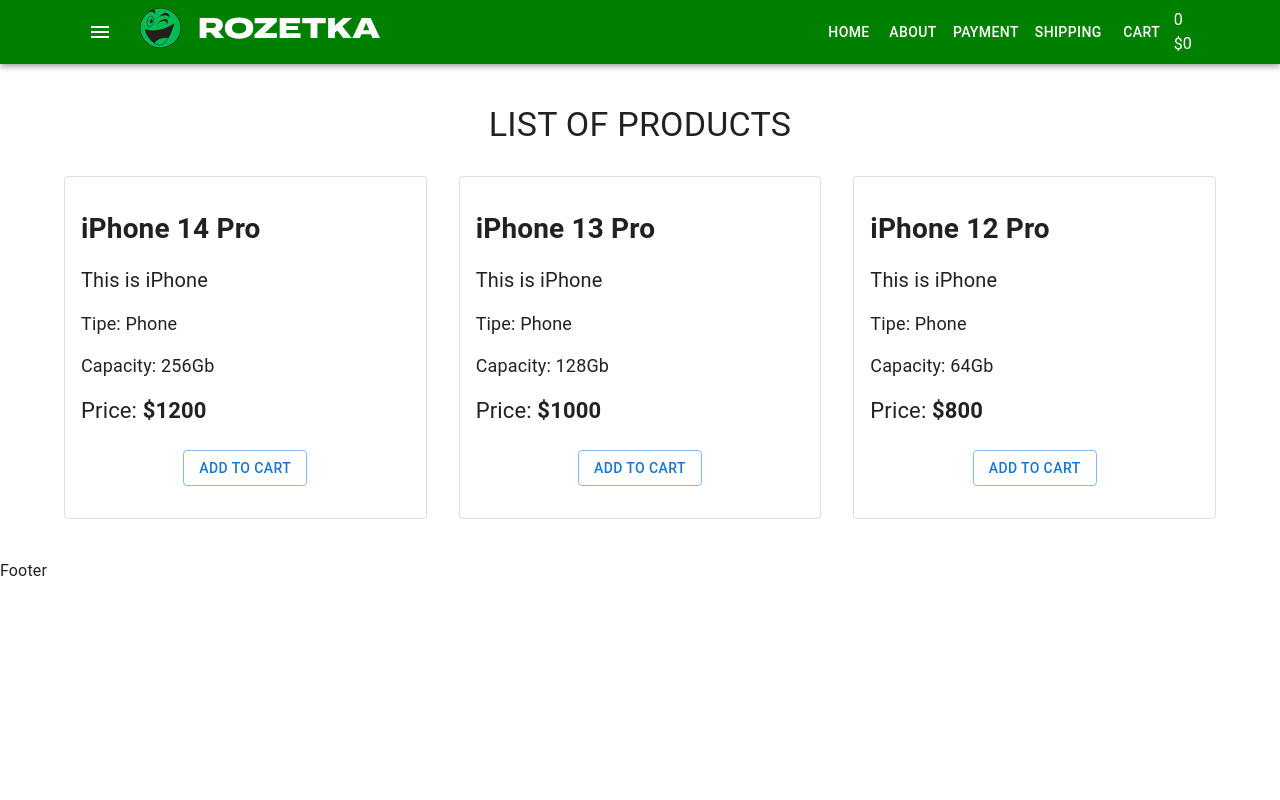
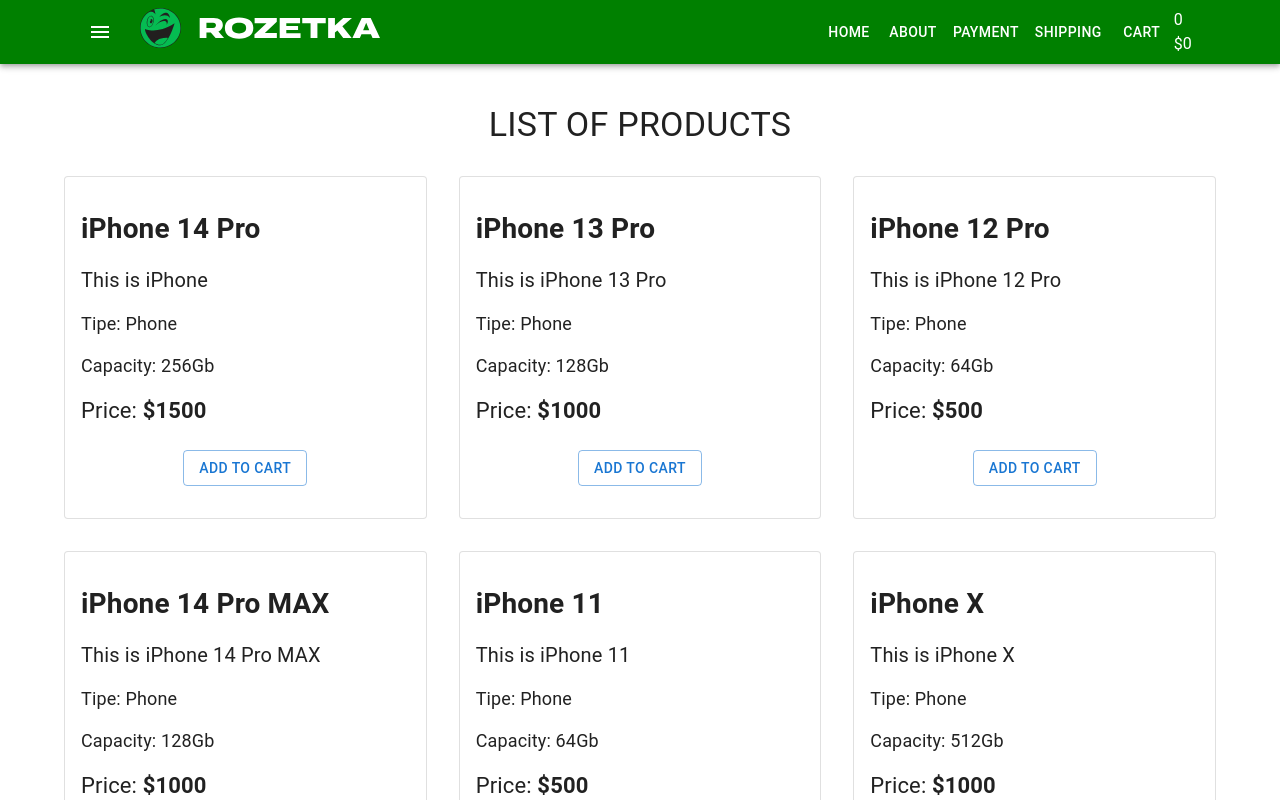
Before and after one commit to NataliyaPodov/29-11-react, a React (Create React App) app: page / in a window 1280 px wide. Shown: the top 800 px of the page. Built offline with nearby package versions, Linux system fonts and the light colour scheme; the HTML template or start-up script is replaced by a standard one.

Commit message:
add 6 products

```diff
--- a/src/components/Products/ProductList.tsx
+++ b/src/components/Products/ProductList.tsx
@@ -1,4 +1,5 @@
 import { Grid, Typography } from '@mui/material'
+import productsArray from 'utils/productsArray'
 import ProductListItem from './ProductListItem'
 
 type Props = {}
@@ -18,33 +19,17 @@
             </Typography>
 
             <Grid container spacing={4}>
-                <Grid item xs={12} sm={4}>
-                    <ProductListItem
-                        title="iPhone 14 Pro"
-                        description="This is iPhone"
-                        type="Phone"
-                        capacity="256"
-                        price={1200}
-                    />
-                </Grid>
-                <Grid item xs={12} sm={4}>
-                    <ProductListItem
-                        title="iPhone 13 Pro"
-                        description="This is iPhone"
-                        type="Phone"
-                        capacity="128"
-                        price={1000}
-                    />
-                </Grid>
-                <Grid item xs={12} sm={4}>
-                    <ProductListItem
-                        title="iPhone 12 Pro"
-                        description="This is iPhone"
-                        type="Phone"
-                        capacity="64"
-                        price={800}
-                    />
-                </Grid>
+                {productsArray.map((product) => (
+                    <Grid item xs={12} sm={4}>
+                        <ProductListItem
+                            title={product.title}
+                            description={product.description}
+                            type={product.type}
+                            capacity={product.capacity}
+                            price={product.price}
+                        />
+                    </Grid>
+                ))}
             </Grid>
         </>
     )
```
